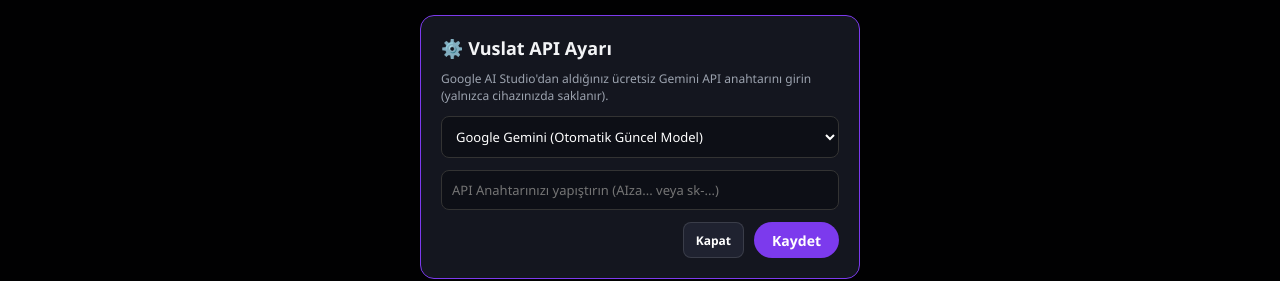
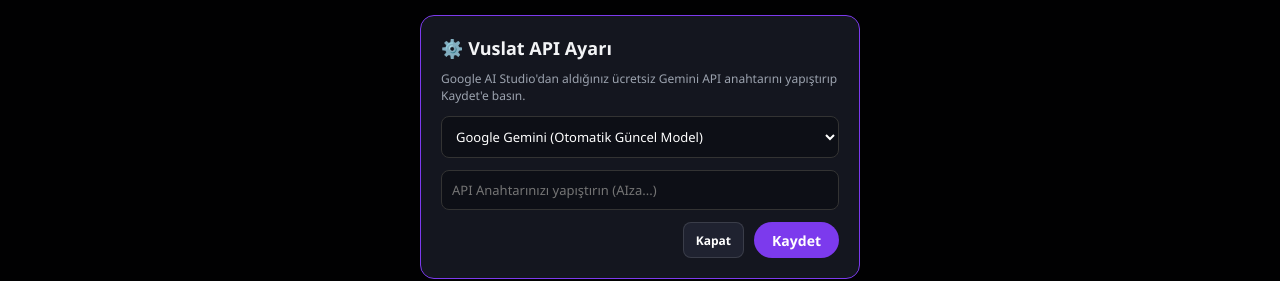
Before and after one commit to awdharkoss-collab/VUSLAT, a plain HTML site: page index.html in a window 1280 px wide. Both pictures are taken after a click on the button "⚙️ API Ayarı". Shown: the part 253-534 px from the top of the page. Drawn offline with Linux system fonts and the light colour scheme.

Commit message:
Update index.html

```diff
--- a/index.html
+++ b/index.html
@@ -64,12 +64,12 @@
 <div class="modal" id="settingsModal">
     <div class="modal-card">
         <h3>⚙️ Vuslat API Ayarı</h3>
-        <p style="font-size:12px; color:#9ca3af; margin-bottom:12px;">Google AI Studio'dan aldığınız ücretsiz Gemini API anahtarını girin (yalnızca cihazınızda saklanır).</p>
+        <p style="font-size:12px; color:#9ca3af; margin-bottom:12px;">Google AI Studio'dan aldığınız ücretsiz Gemini API anahtarını yapıştırıp Kaydet'e basın.</p>
         <select id="providerSelect">
             <option value="gemini">Google Gemini (Otomatik Güncel Model)</option>
             <option value="openai">OpenAI (GPT-4o-mini)</option>
         </select>
-        <input type="password" id="apiKeyInput" placeholder="API Anahtarınızı yapıştırın (AIza... veya sk-...)">
+        <input type="password" id="apiKeyInput" placeholder="API Anahtarınızı yapıştırın (AIza...)">
         <div style="display:flex; gap:10px; justify-content:flex-end;">
             <button type="button" class="icon-btn" onclick="closeSettings()">Kapat</button>
             <button type="button" class="send-btn" style="height:36px;" onclick="saveSettings()">Kaydet</button>
```
